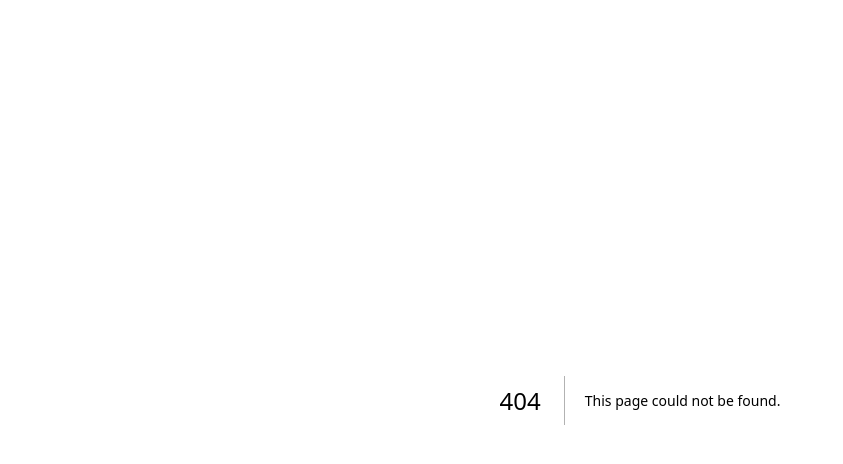
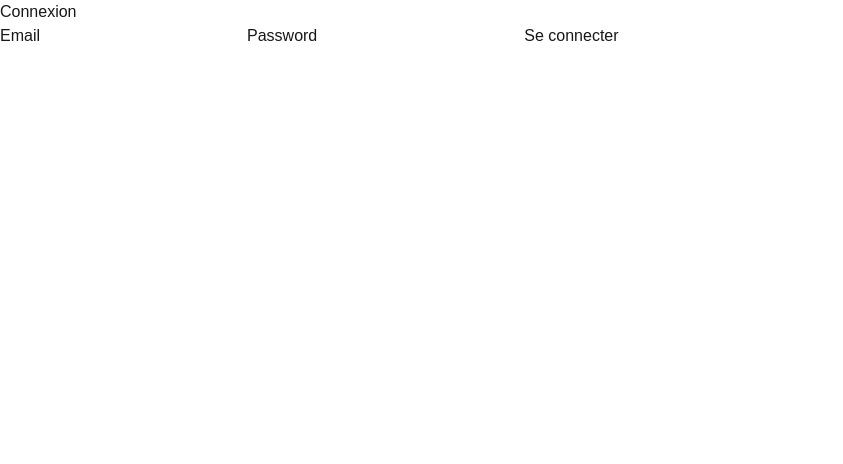
Before and after one commit to DayanaKeo/carnet-voyage, a Next.js app: page /auth/signin in a window 1280 px wide. Before the commit this address had no page. Shown: the top 464 px of the page, without its empty margins (0-843 px from the left). Built offline with nearby package versions, Linux system fonts and the light colour scheme.

Commit message:
Création et Gestion de la page connexion

```diff
--- /dev/null
+++ b/src/app/auth/signin/page.tsx
@@ -0,0 +1,66 @@
+'use client';
+
+import { signIn } from "next-auth/react";
+import { useState } from "react";
+import { useRouter } from "next/navigation";
+
+export default function SignIn() {
+  const [email, setEmail] = useState("");
+  const [password, setPassword] = useState("");
+  const [error, setError] = useState("");
+  const [showRegisterOption, setShowRegisterOption] = useState(false);
+  const router = useRouter();
+
+  const handleSubmit = async (e: React.FormEvent) => {
+    e.preventDefault();
+
+    const res = await signIn('credentials', {
+      redirect: false,
+      email,
+      password
+    });
+
+    if (res?.ok) {
+      router.push('/');
+    } else {
+      setError("Utilisateur non trouvé ou mot de passe incorrect");
+      setShowRegisterOption(true);  // ✅ Affiche bouton “S’inscrire”
+    }
+  };
+
+  const handleGoToRegister = () => {
+    router.push('/auth/register');
+  };
+
+  return (
+    <div>
+      <h1>Connexion</h1>
+      {error && <p style={{ color: 'red' }}>{error}</p>}
+      <form onSubmit={handleSubmit}>
+        <label>Email</label>
+        <input
+          name="email"
+          type="email"
+          value={email}
+          onChange={(e) => setEmail(e.target.value)}
+        />
+        <label>Password</label>
+        <input
+          name="password"
+          type="password"
+          value={password}
+          onChange={(e) => setPassword(e.target.value)}
+        />
+        <button type="submit">Se connecter</button>
+      </form>
+
+      {/* ✅ Affiche le bouton uniquement si erreur */}
+      {showRegisterOption && (
+        <div>
+          <p>Vous n'avez pas encore de compte ?</p>
+          <button onClick={handleGoToRegister}>S'inscrire</button>
+        </div>
+      )}
+    </div>
+  );
+}
```
